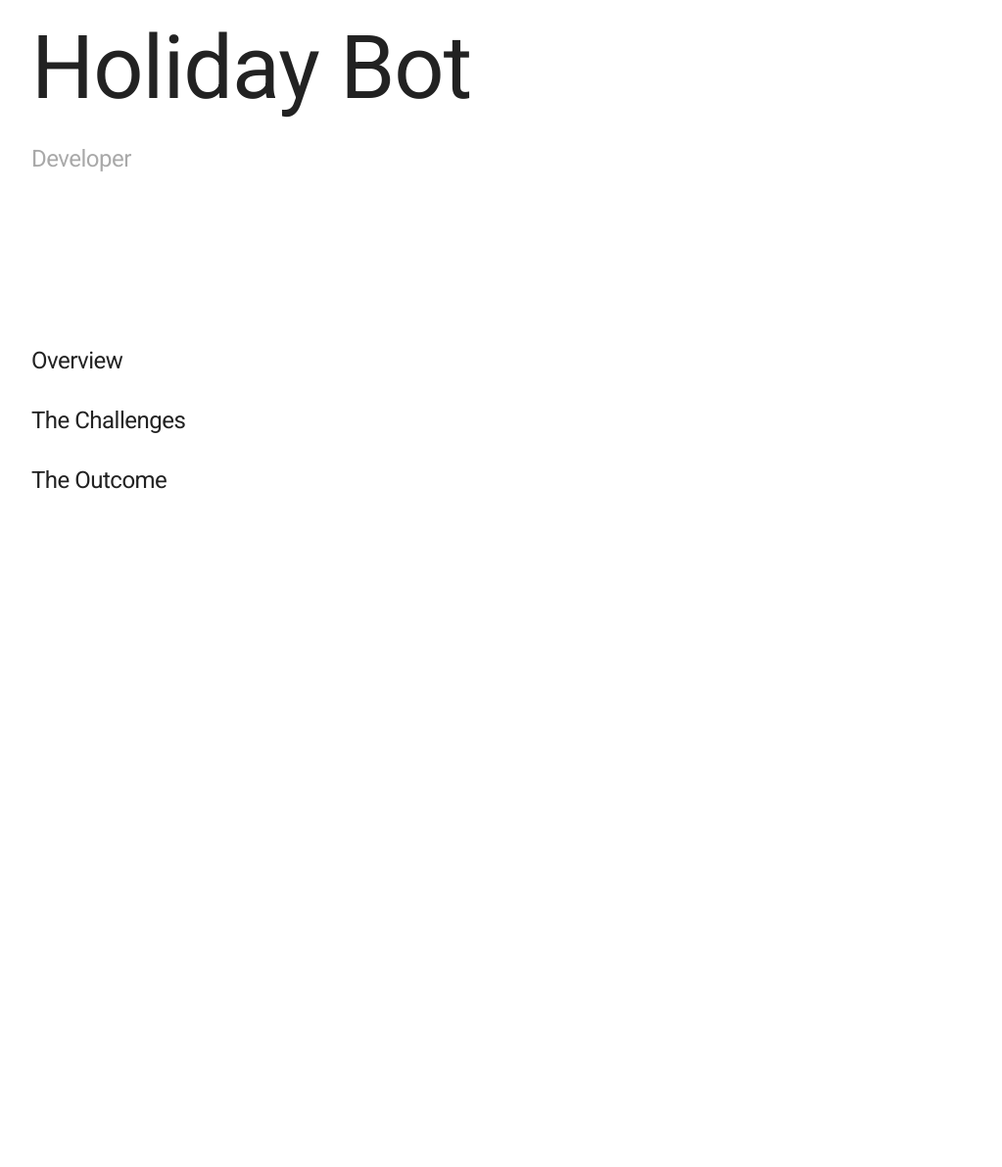
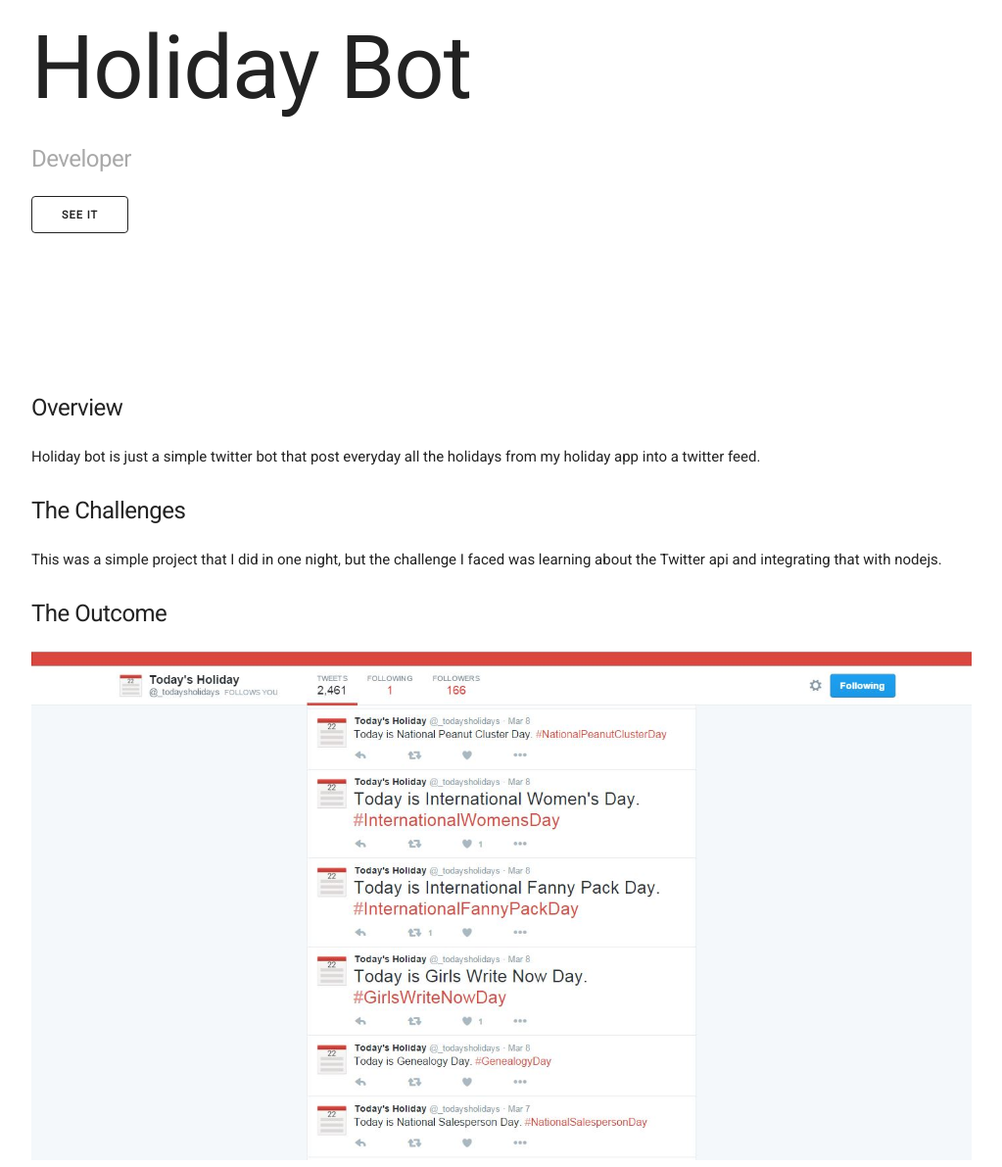
Before and after one commit to tucci/tuccico, a Node server app: page /work/holidaybot in a window 1280 px wide. Shown: the part 219-1410 px from the top of the page at 98% size, without its empty margins (128-1151 px from the left). Before the commit the page ends 718 px from the top, so only its background shows below. Run offline with Node 20, Linux system fonts and the light colour scheme; some libraries are stand-ins or nearby versions.

Commit message:
added holiday bot write up

```diff
--- a/app/views/layouts/work/holidaybot.handlebars
+++ b/app/views/layouts/work/holidaybot.handlebars
@@ -2,17 +2,22 @@
 	<div class="row margin-top-large margin-bottom-large">
 		<h1>{{ title }}</h1>
 		<h5 class="muted">Developer</h5>
+		<a href="https://twitter.com/_todaysholidays" class="button">See it</a>
 	</div>
 	<div class="row">
 		<h5>Overview</h5>
-		<p></p>
+		<p>Holiday bot is just a simple twitter bot that post everyday all the holidays from my holiday app into a twitter feed.</p>
 	</div>
 	<div class="row">
 		<h5>The Challenges</h5>
-		<p></p>
+		<p>This was a simple project that I did in one night, but the challenge I faced was learning about the Twitter api and integrating that with nodejs.</p>
 	</div>
 	<div class="row">
 		<h5>The Outcome</h5>
-		<p></p>
+		<div class="row">
+			<div class="twelve columns">
+				<img class="responsive-image" src="/img/work/holidaybot/screenshot.jpg" alt="">
+			</div>
+		</div>
 	</div>
 </div>
```
Also changed, not shown: app/views/layouts/work/index.handlebars (+11 -1 lines), public/img/work/holidaybot/screenshot.JPG (added).
